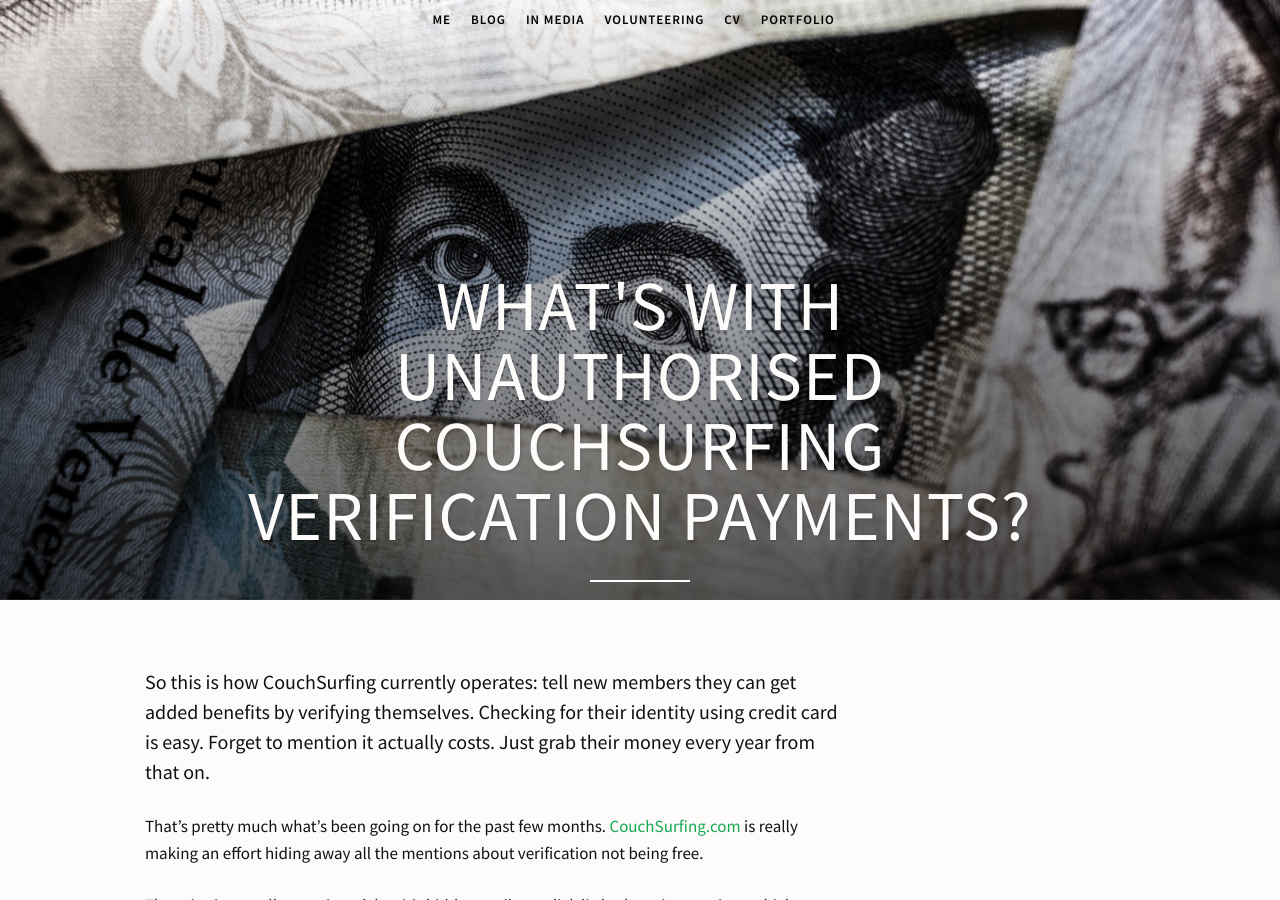
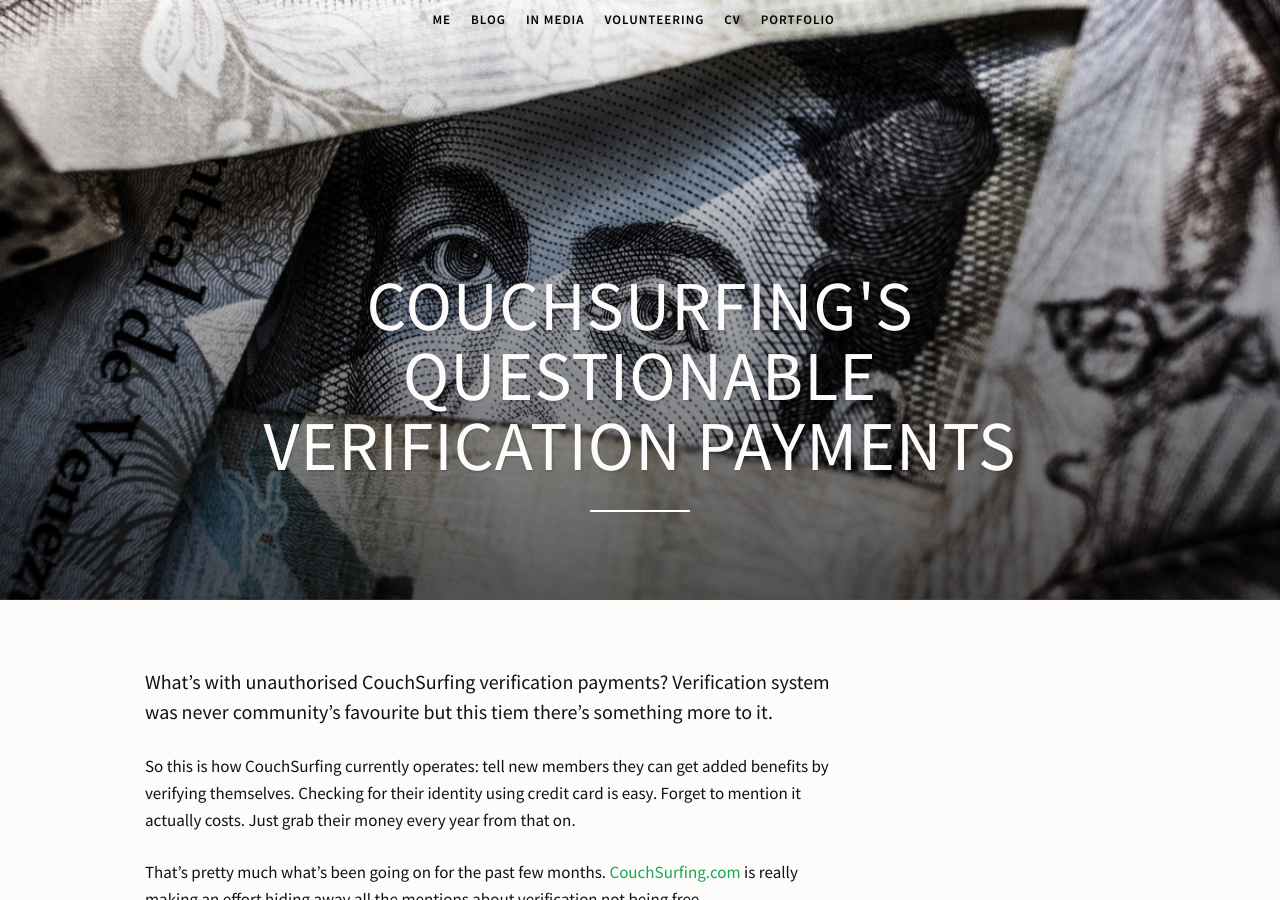
Before and after one commit to simison/simison.github.io, a Jekyll site: the page built from _posts/2016-08-23-whats-going-on-with-couchsurfing-verification.markdown, in a window 1280 px wide and 900 px high. Built offline with Jekyll 4.4.1, drawn with Linux system fonts in a browser that asks for light colours; some web fonts are replaced; comment, search, counter and statistics services are not loaded.

Commit message:
Title tweak

```diff
--- a/_posts/2016-08-23-whats-going-on-with-couchsurfing-verification.markdown
+++ b/_posts/2016-08-23-whats-going-on-with-couchsurfing-verification.markdown
@@ -1,7 +1,8 @@
 ---
 layout: post
-title: What's with unauthorised CouchSurfing verification payments?
+title: CouchSurfing's questionable verification payments
 og_title: What's with unauthorised CouchSurfing verification payments?
+excerpt: CouchSurfing is really making an effort hiding away all the mentions about verification not being free and people are angry.
 date: 2017-08-23 22:29:00 +0300
 comments: true
 categories: hospitalityexchange couchsurfing trustroots
@@ -12,8 +13,10 @@
 ---
 
 <span class="lead">
+What's with unauthorised CouchSurfing verification payments? Verification system was never community's favourite but this tiem there's something more to it.
+</span>
+
 So this is how CouchSurfing currently operates: tell new members they can get added benefits by verifying themselves. Checking for their identity using credit card is easy. Forget to mention it actually costs. Just grab their money every year from that on.
-</span>
 
 That's pretty much what's been going on for the past few months. [CouchSurfing.com](https://www.couchsurfing.com) is really making an effort hiding away all the mentions about verification not being free.
 
```
